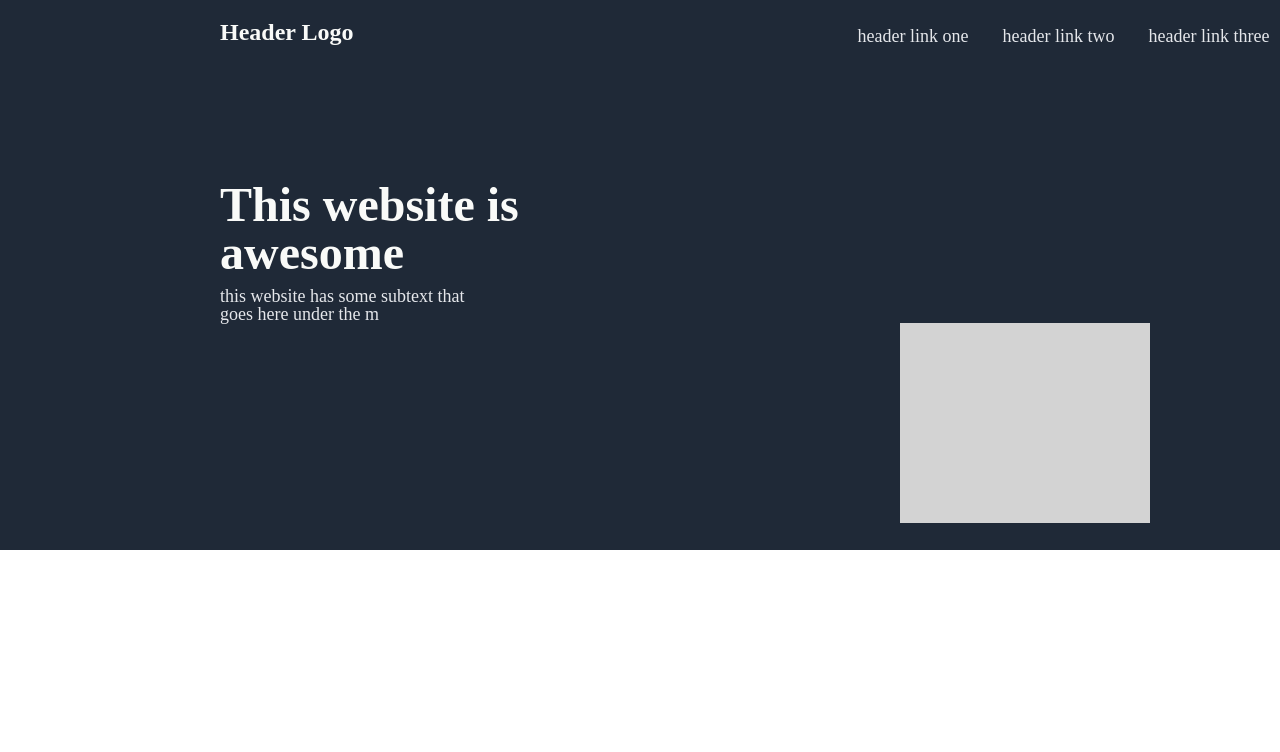
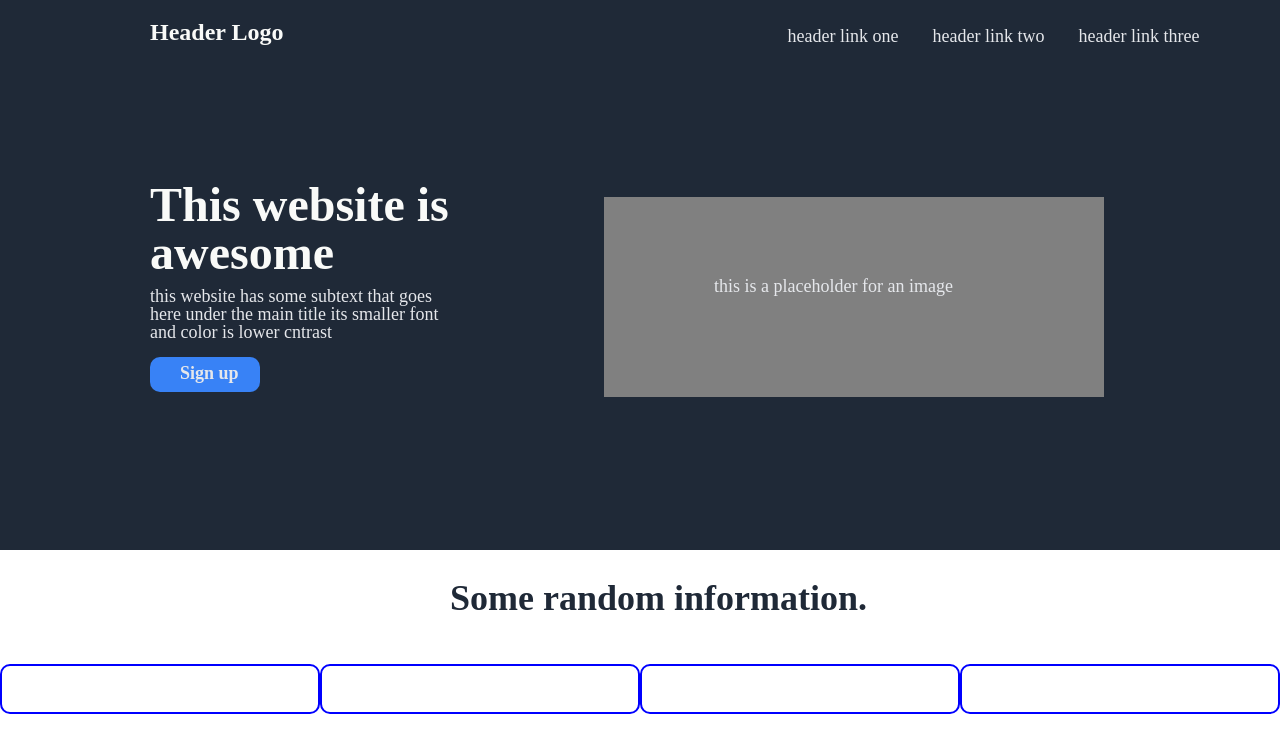
Before and after one commit to lado1121/landing-page, a plain HTML site: page index.html in a window 1280 px wide. Drawn offline with Linux system fonts and the light colour scheme.

Commit message:
added new section

```diff
--- a/index.html
+++ b/index.html
@@ -25,24 +25,37 @@
  <br>
 
 
-    <h1 class="title">This website is</h1>
-    <hi class="title">awesome</hi>
-    <p class="link-text">this website has some subtext that goes here under the m
+    <h1 class="title">This website is awesome</h1>
+
+    <p class="link-text">this website has some subtext that goes here under the main title
+      its smaller font and color is lower cntrast
     </p>
-    <div class="flexbox">
+    <div class="box">
+      <div class="text">this is a placeholder for an image</div>
+    </div>
+    <div class="button">Sign up
+    </div>
+    </header>
+        <!-- end header section 2 start -->
+        <section>
+         <h1 class="title-2">Some random information.</h1>
+        <br>
+        <br>
+        <br>
 
-
-
-
-    </div>
+         <div class="flexbox">
+         <div class="one"></div>
+         <div class="two"></div>
+         <div class="three"></div>
+         <div class="four"></div>
+         </div>
 
 
 
 
 
+        </section>
 
-
- </header>
 
 
     </body>
--- a/style.css
+++ b/style.css
@@ -15,7 +15,7 @@ header.start{
     font-family: 'Times New Roman', Times, serif;
     color: #f9faf8;
     display: inline-block;
-    margin-left: 220px;
+    margin-left: 150px;
     margin-top: 20px;
 
 
@@ -55,9 +55,11 @@ header.start{
 .title{
     font-size: 48px;
     font-weight: bolder;
+    width: 300px;
     color:  #f9faf8;
-    margin-left: 220px;
+    margin-left: 150px;
     margin-top: 120px;
+    vertical-align: top;
 
 
 }
@@ -65,17 +67,73 @@ header.start{
     color: #e5e7eb;
     font-size: 18px;
     font-weight: lighter;
-    margin-left: 220px;
+    margin-left: 150px;
     margin-top: 10px;
-    width: 20%;
+    display: inline-block;
+    vertical-align: top;
+    width: 300px;
+
+
 
 }
-div.flexbox{
-    display: flex;
+div.box{
+    display: inline-block;
+    vertical-align: top;
+    margin-left: 150px;
+    margin-top: -80px;
     height: 200px;
-    width: 250px;
-    background-color: lightgray;
-    margin-left: 900px;
-    margin-bottom: 100px;
+    width: 500px;
+    background-color: grey;
+
+
 
 }
+
+div.text{
+    color: #e5e7eb;
+    font-size: 18px;
+    padding-top: 80px;
+    padding-left: 110px;
+
+
+}
+
+div.button{
+    background-color: #3882f6;
+    height: 35px;
+    width: 110px;
+    padding-left: 30px;
+    padding-top: 7px;
+    margin-left: 150px;
+    margin-top: -40px;
+    border-radius: 10px;
+    color: #e5e7eb;
+    font-weight: bolder;
+    font-size: 18px;
+
+}
+
+/* section 2 start */
+.title-2{
+    color: #1f2937;
+    font-size: 36px;
+    font-weight: bolder;
+    margin-left: 450px;
+    margin-top: 30px;
+}
+
+.flexbox{
+    display: flex;
+}
+
+ .flexbox div{
+    flex-direction: row;
+    height: 50px;
+    width: 5px;
+    border: 2px solid blue;
+    border-radius: 10px;
+    flex: 1 1 0%;
+    justify-content: space-between;
+
+
+}
```
